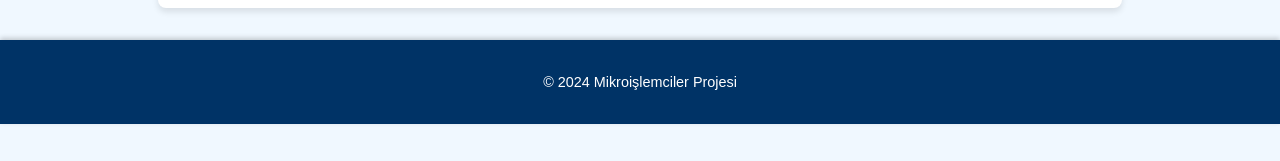
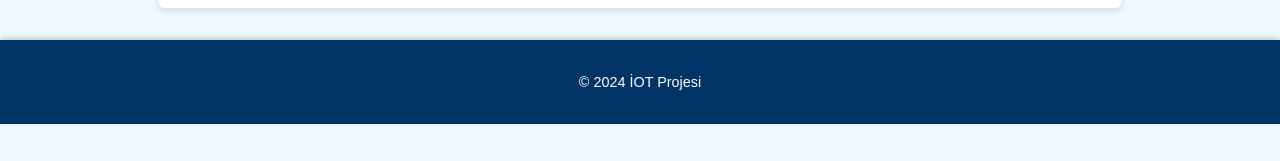
Before and after one commit to amjadarab96310/iot__projesi, a plain HTML site: page index.html in a window 1280 px wide. Shown: the part 631-792 px from the top of the page. Drawn offline with Linux system fonts and the light colour scheme.

Commit message:
Update index.html

```diff
--- a/index.html
+++ b/index.html
@@ -33,7 +33,7 @@
         </section>
     </main>
     <footer>
-        <p>&copy; 2024 Mikroişlemciler Projesi</p>
+        <p>&copy; 2024 İOT Projesi</p>
     </footer>
 </body>
 </html>
```
